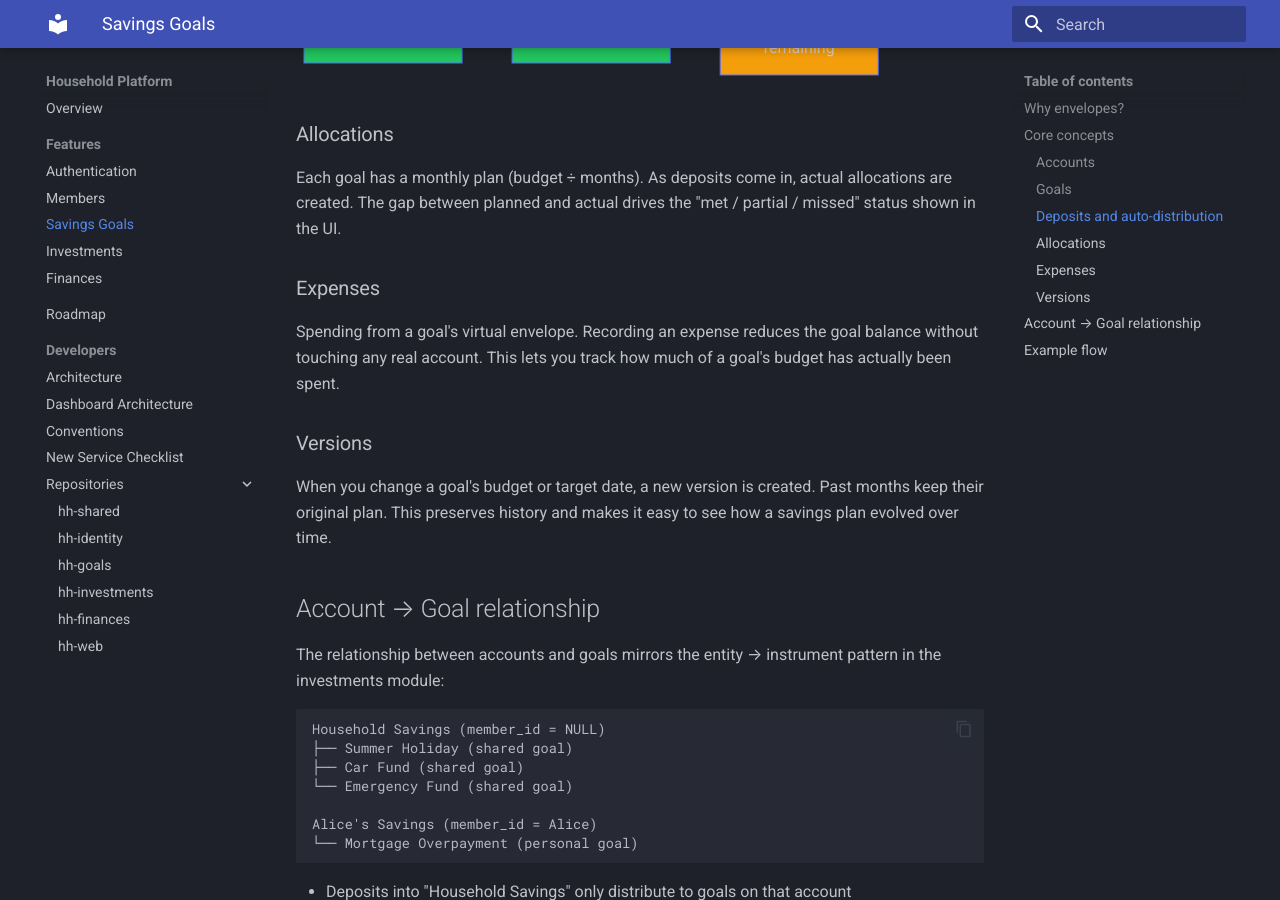
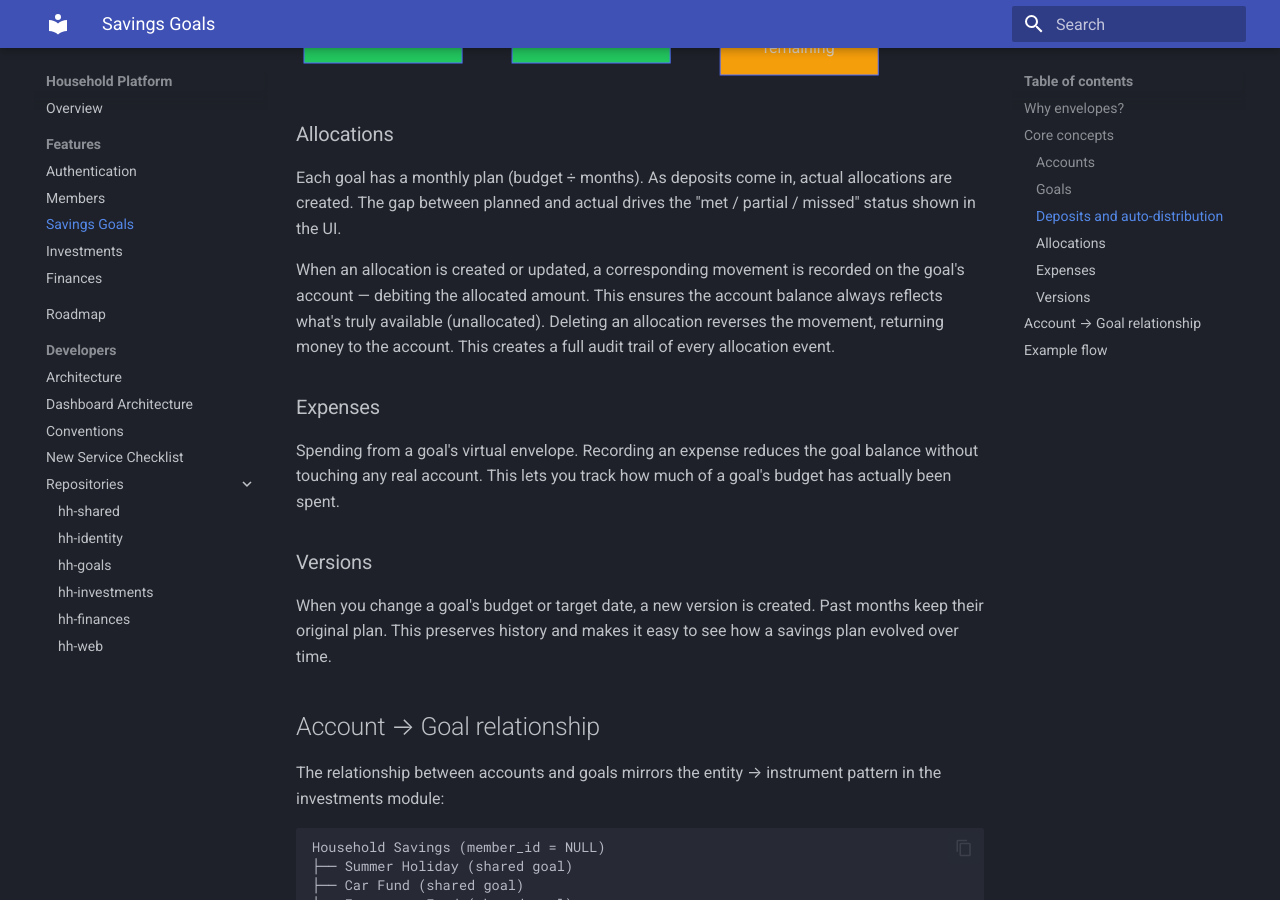
Before and after one commit to tiagorocha94/hh-docs, an MkDocs documentation site: the page built from docs/features/goals.md, in a window 1280 px wide and 900 px high, scrolled down 1738 px. Built offline with MkDocs 1.6.1 and Material for MkDocs 9.7.7, drawn with Linux system fonts in a browser that asks for light colours.

Commit message:
docs: document allocation-creates-movement behaviour (hh-goals v0.3.0)

```diff
--- a/docs/features/goals.md
+++ b/docs/features/goals.md
@@ -68,6 +68,12 @@ Each goal has a monthly plan (budget ÷ months). As deposits come in, actual
 allocations are created. The gap between planned and actual drives the
 "met / partial / missed" status shown in the UI.
 
+When an allocation is created or updated, a corresponding movement is
+recorded on the goal's account — debiting the allocated amount. This ensures
+the account balance always reflects what's truly available (unallocated).
+Deleting an allocation reverses the movement, returning money to the account.
+This creates a full audit trail of every allocation event.
+
 ### Expenses
 
 Spending from a goal's virtual envelope. Recording an expense reduces the
```
